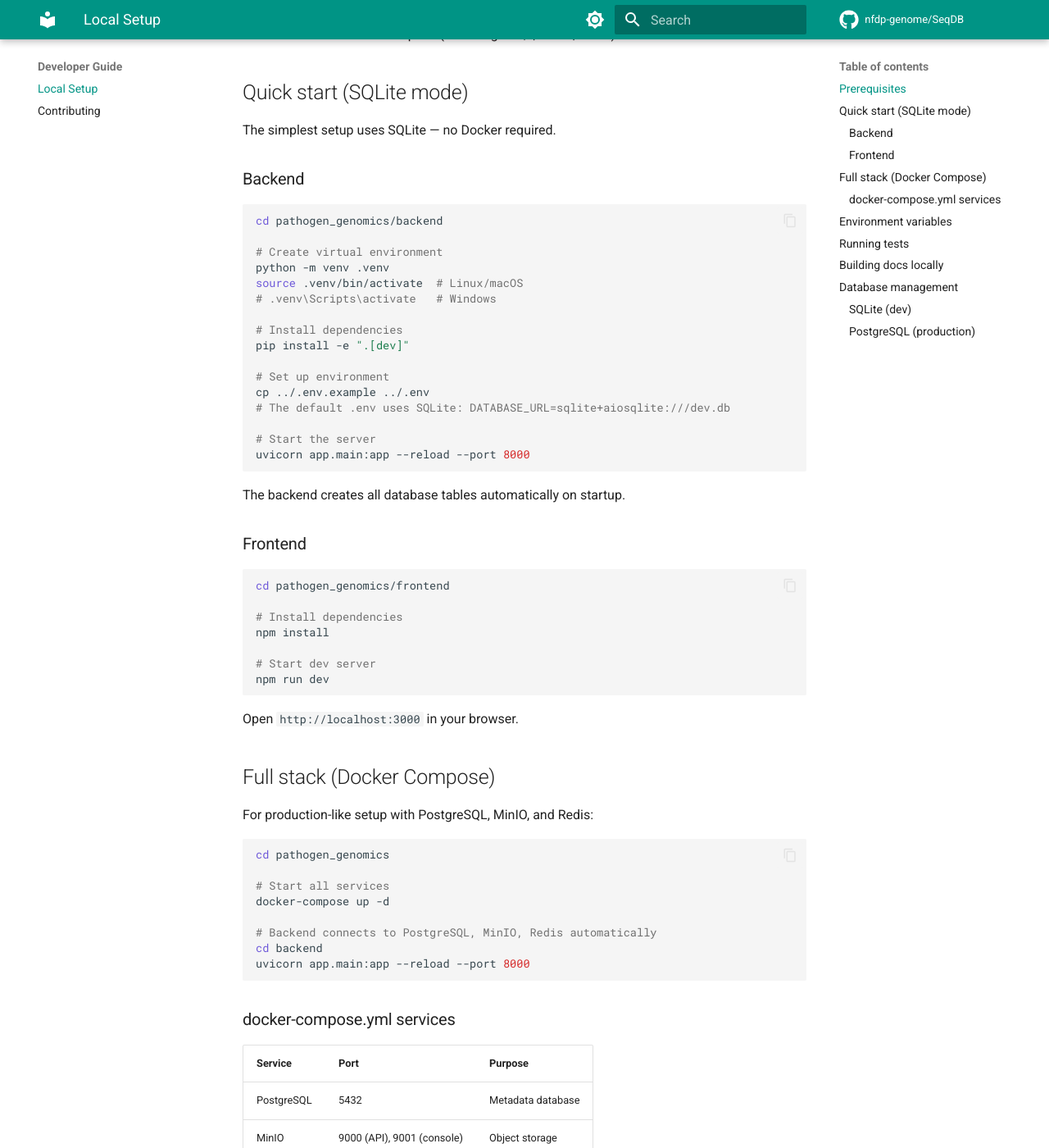
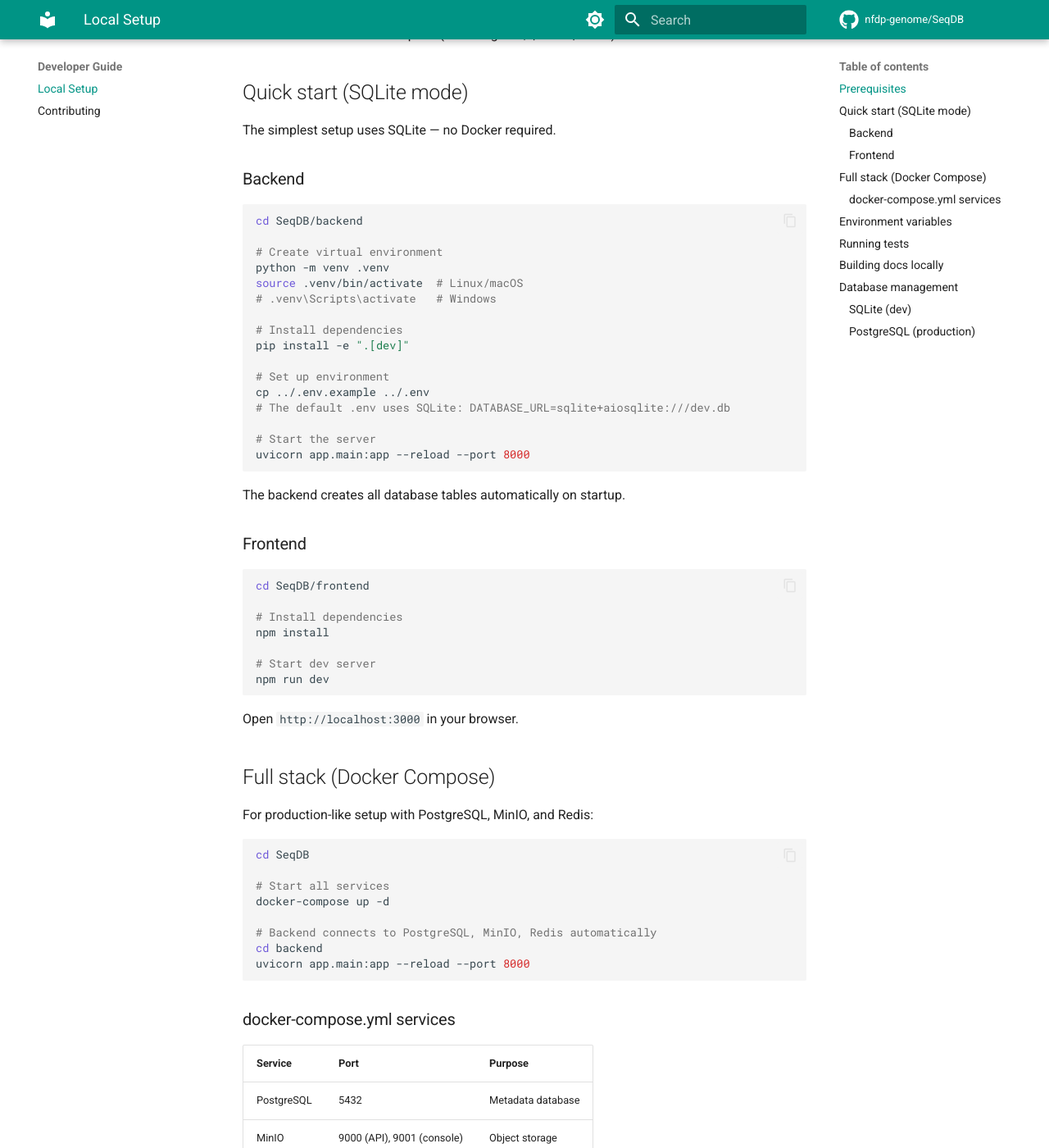
Before and after one commit to nfdp-genome/SeqDB, an MkDocs documentation site: the page built from docs/developer/local-setup.md, in a window 1280 px wide and 1400 px high, scrolled down 400 px. Shown: the whole window at 82% size. Built offline with MkDocs 1.6.1 and Material for MkDocs 9.7.7, drawn with Linux system fonts in a browser that asks for light colours; comment, search, counter and statistics services are not loaded.

Commit message:
fix(docs): replace old pathogen_genomics references with SeqDB
- Rename pathogen_genomics/ to SeqDB/ in all directory trees
- Add cli/ to project structure in contributing.md and overview.md
- Fix remaining placeholder URLs (nfdp.example.sa → seqdb.nfdp.dev)
- Update local-setup.md cd paths

Co-Authored-By: Claude Opus 4.6 <noreply@anthropic.com>

````diff
--- a/docs/developer/local-setup.md
+++ b/docs/developer/local-setup.md
@@ -17,7 +17,7 @@ The simplest setup uses SQLite — no Docker required.
 ### Backend
 
 ```bash
-cd pathogen_genomics/backend
+cd SeqDB/backend
 
 # Create virtual environment
 python -m venv .venv
@@ -40,7 +40,7 @@ The backend creates all database tables automatically on startup.
 ### Frontend
 
 ```bash
-cd pathogen_genomics/frontend
+cd SeqDB/frontend
 
 # Install dependencies
 npm install
@@ -56,7 +56,7 @@ Open `http://localhost:3000` in your browser.
 For production-like setup with PostgreSQL, MinIO, and Redis:
 
 ```bash
-cd pathogen_genomics
+cd SeqDB
 
 # Start all services
 docker-compose up -d
````
Also changed, not shown: docs/API_GUIDE.md (+1 -1 lines), docs/architecture/overview.md (+4 -1 lines), docs/developer/contributing.md (+4 -1 lines), docs/user-guide/file-upload.md (+3 -3 lines).
